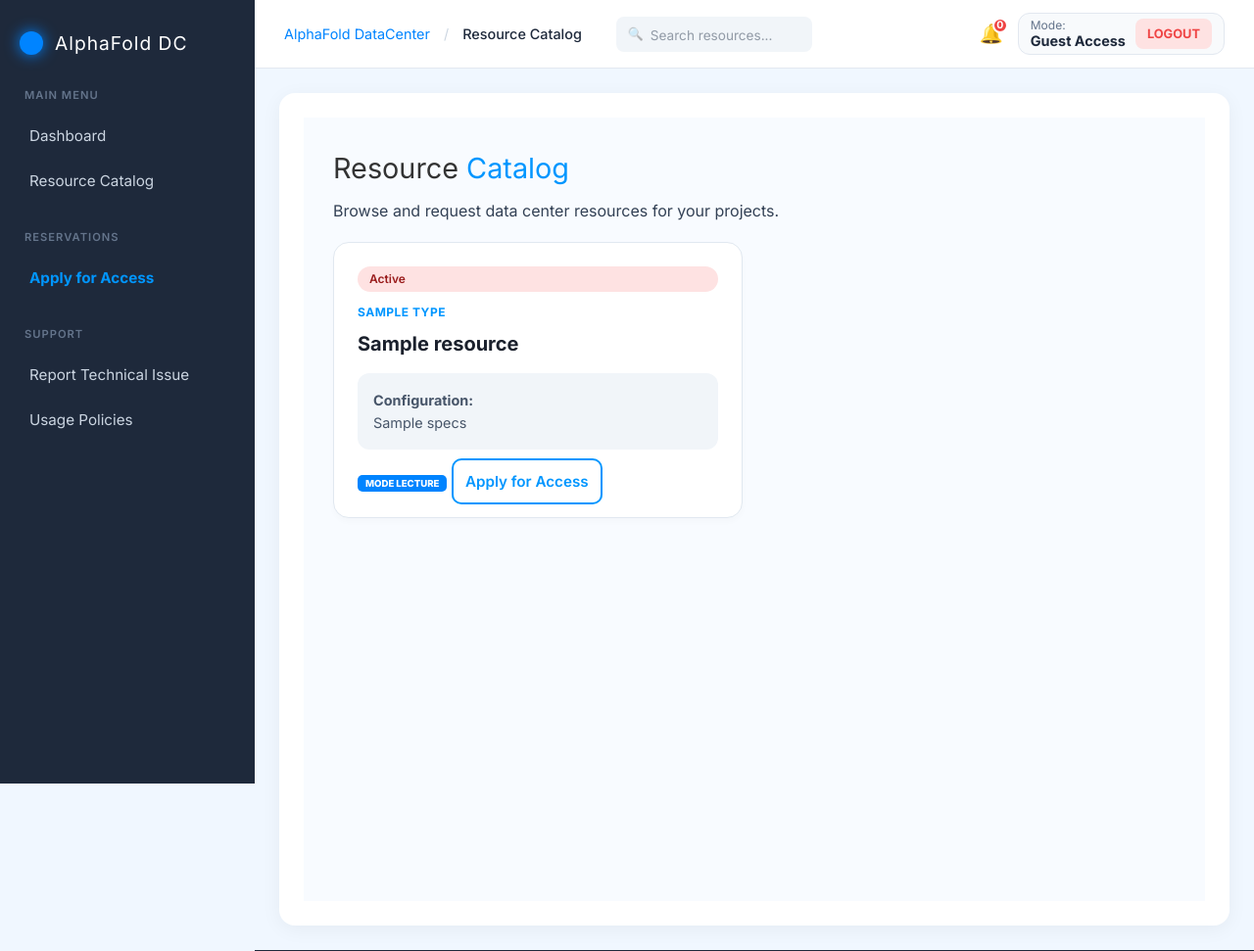
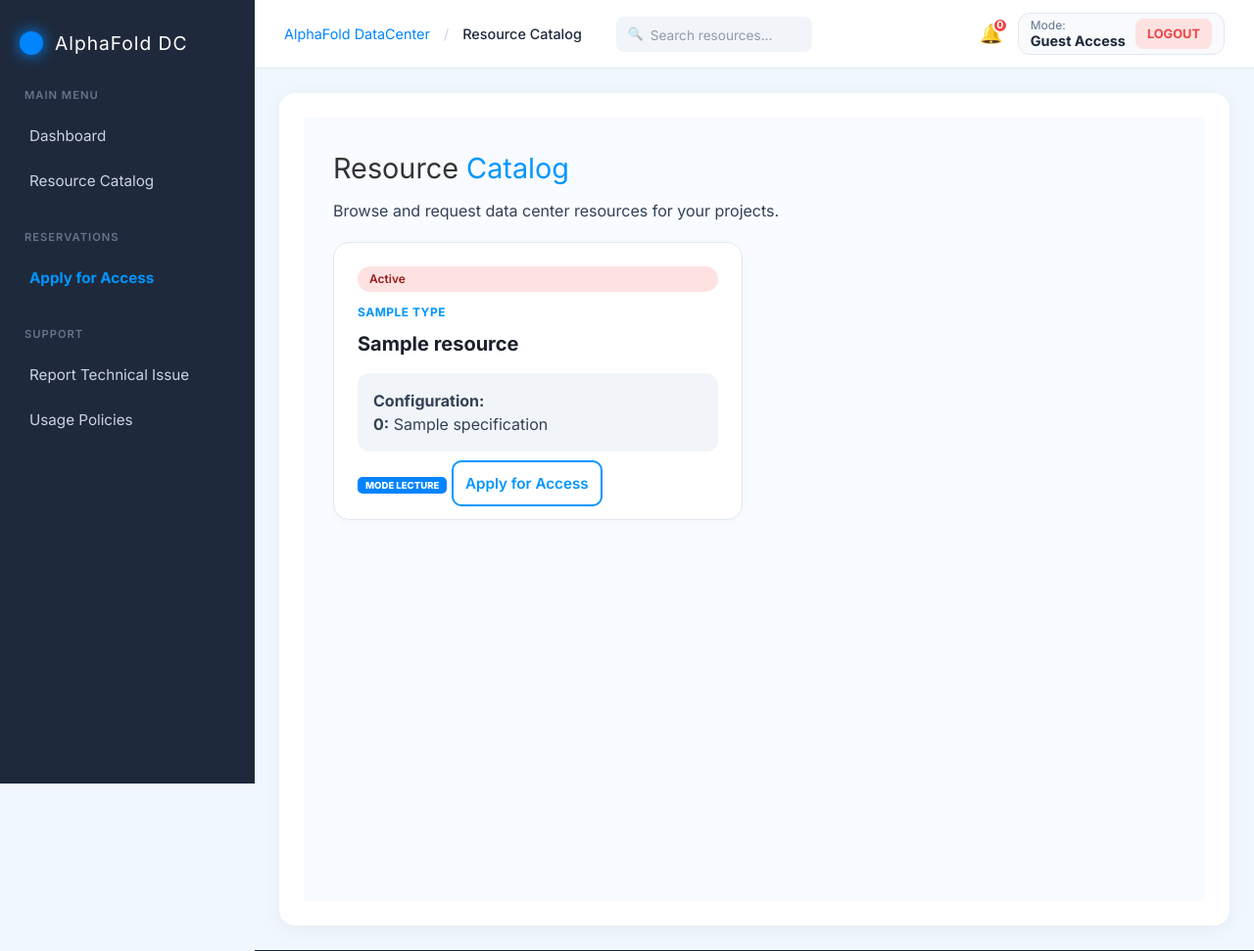
Before and after one commit to abajjamohammed/datacenter-project, a Laravel app: template resources/views/catalog.blade.php in a window 1280 px wide. Shown: the top 971 px of the page at 98% size. Run offline with Laravel 12, Linux system fonts and the light colour scheme; the template is opened without the code that fills it: most values are stand-ins (such as "Sample title", 1, 10 or a date in 2020); style sheets or scripts are compiled from the project's sources.

Commit message:
fixed an error inthe catalog page and fixed a line in resource migration table

```diff
--- a/resources/views/catalog.blade.php
+++ b/resources/views/catalog.blade.php
@@ -14,7 +14,8 @@
             @forelse($resources as $resource)
                 <div class="resource-card">
                     {{-- Status Badge --}}
-                <div class="status-pill {{ $resource->status === 'available' ? 'status-available' : 'status-unavailable' }}">
+                    <div
+                        class="status-pill {{ $resource->status === 'available' ? 'status-available' : 'status-unavailable' }}">
                         {{ ucfirst($resource->status) }}
                     </div>
 
@@ -22,22 +23,36 @@
                     <h2 class="resource-name">{{ $resource->name }}</h2>
 
                     <div class="specs-container">
-                    <p class="specs-text">
+                        <p>
                             <strong>Configuration:</strong><br>
-                        {{ $resource->specs }}
-                    </p>
+
+                            @if (is_array($resource->specifications) || is_object($resource->specifications))
+                                <ul style="list-style-type: none; padding-left: 0;">
+                                    @foreach ($resource->specifications as $key => $value)
+                                        <li>
+                                            {{-- Met la première lettre en majuscule pour faire propre (ex: "Ram" au lieu de "ram") --}}
+                                            <strong>{{ ucfirst($key) }}:</strong> {{ $value }}
+                                        </li>
+                                    @endforeach
+                                </ul>
+                            @else
+                                {{-- Au cas où le champ est vide ou mal formaté --}}
+                                <span>Aucune spécification détaillée.</span>
+                            @endif
                             </div>
 
                         <div class="card-actions">
                             {{-- Role-based buttons --}}
 
-                    @if(Auth::check() && Auth::user()->role->name === 'utilisateur_interne')
-                        <a href="{{ route('reservations.create', $resource->id) }}" class="btn-action btn-primary">Request Reservation</a>
-
-                        @else {{--i added Auth::check() &&(line33) to verify the connection and the mode lecture badge for the other cases (line38) --}}
+                            @if (Auth::check() && Auth::user()->role->name === 'utilisateur_interne')
+                                <a href="{{ route('reservations.create', $resource->id) }}"
+                                    class="btn-action btn-primary">Request Reservation</a>
+                            @else
+                                {{-- i added Auth::check() &&(line33) to verify the connection and the mode lecture badge for the other cases (line38) --}}
                                 {{-- Guest view --}}
                                 <span class="badge">Mode Lecture</span>
-                        <a href="{{ route('guest.register.show') }}" class="btn-action btn-outline">Apply for Access</a>
+                                <a href="{{ route('guest.register.show') }}" class="btn-action btn-outline">Apply for
+                                    Access</a>
                             @endif
                         </div>
                     </div>
```
Also changed, not shown: database/migrations/2026_01_01_230831_create_resources_table.php, 1 other file. Lines whose indentation alone changed are shown as unchanged.
